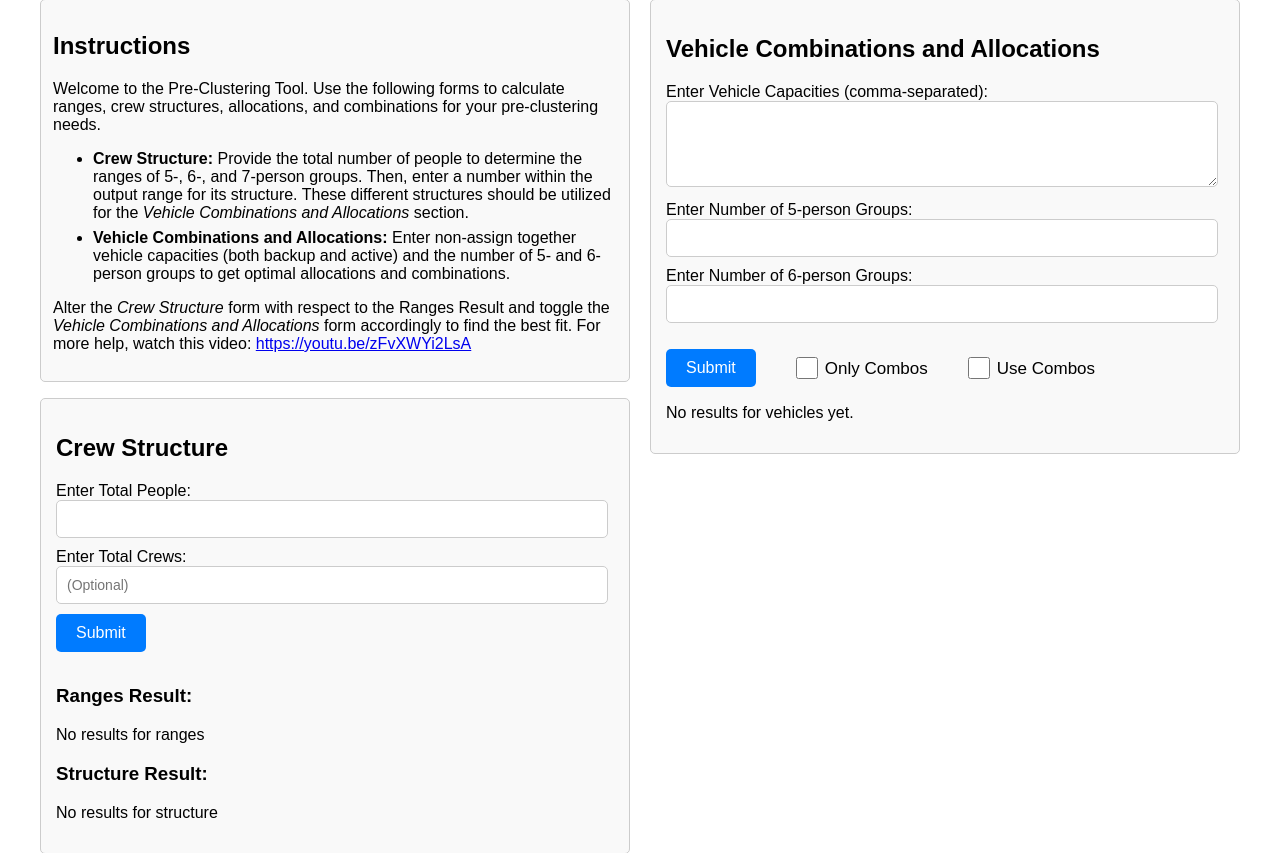
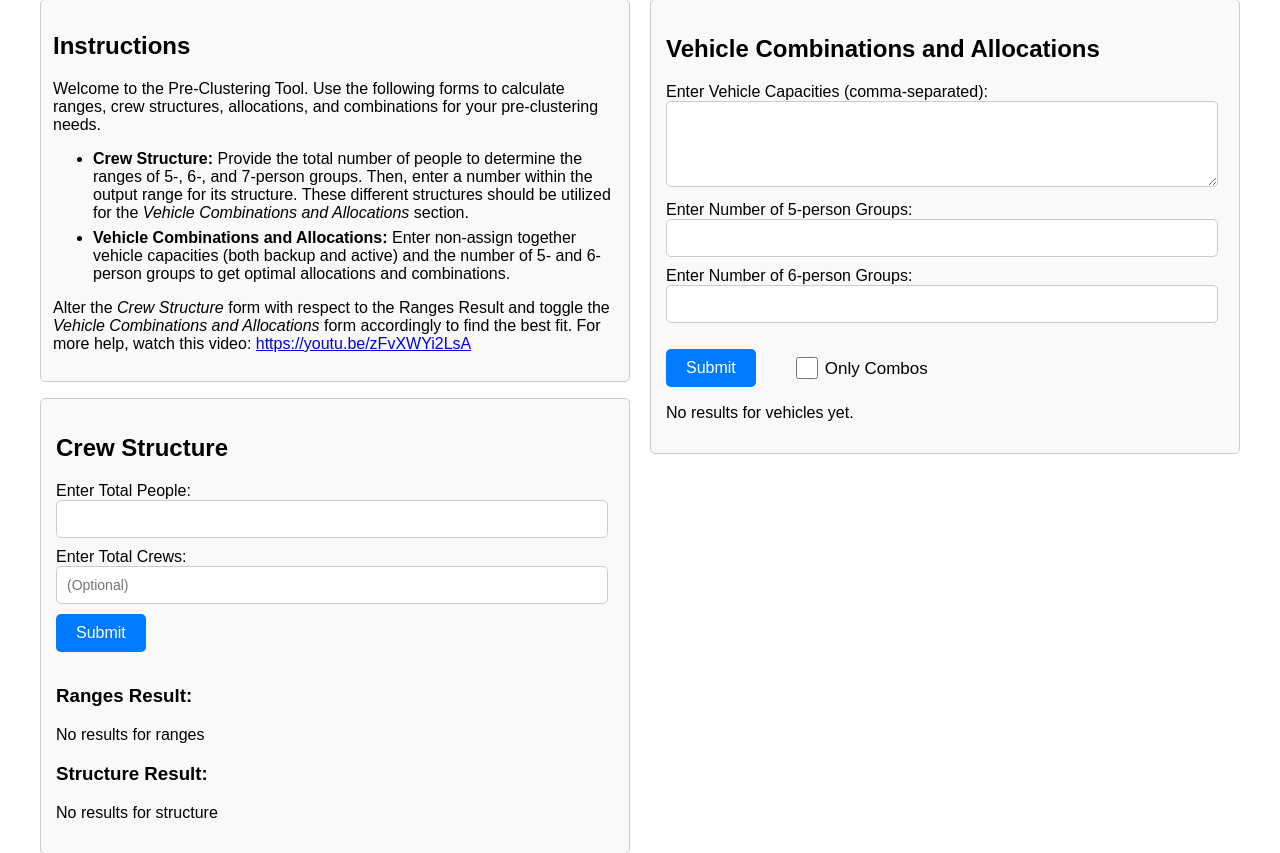
Before and after one commit to cbmckinstry/Pre-Clustering1, a Flask app: page / in a window 1280 px wide. Shown: the part 21-874 px from the top of the page. Run offline with Flask 3, Linux system fonts and the light colour scheme; data that the repository does not hold is empty.

Commit message:
Removed use combos

```diff
--- a/app.py
+++ b/app.py
@@ -270,7 +270,6 @@ def index():
     try:
         vehlist_input = request.form.get("vehlist", "").strip()
         pull_combinations = int(request.form.get("pull_combinations", 0))
-        use_combinations = int(request.form.get("use_combinations", 0))
         pers5 = int(request.form.get("pers5") or 0)
         pers6 = int(request.form.get("pers6") or 0)
         vehlist = [int(x.strip()) for x in vehlist_input.split(",") if x.strip()]
@@ -288,7 +287,6 @@ def index():
                     "pers5": pers5,
                     "pers6": pers6,
                     "pull_combinations": pull_combinations,
-                    "use_combinations": use_combinations,
                 },
             })
 
@@ -361,7 +359,7 @@ def index():
         session["alllist"] = alllist
         session["backupsize"] = backupsize
 
-        if pull_combinations==0 and use_combinations==0:
+        if pull_combinations==0:
             session["vehlist"] = vehlist
             session["pers5"] = pers5
             session["pers6"] = pers6
@@ -369,10 +367,6 @@ def index():
             session["vehlist"] = allone(combos.copy())
             session["pers6"] = totalhelp[1]
             session["pers5"] = totalhelp[0]
-        elif use_combinations!=0:
-            session["vehlist"]=sumAll(combos.copy(),vehlist)
-            session["pers6"] = pers6
-            session["pers5"] = pers5
 
         session["rem_vehs"] = rem_vehs
         session["results"] = [results[0], off]
@@ -462,7 +456,6 @@ def test_page():
     try:
         vehlist_input = request.form.get("vehlist", "").strip()
         pull_combinations = int(request.form.get("pull_combinations", 0))
-        use_combinations = int(request.form.get("use_combinations", 0))
         pers5 = int(request.form.get("pers5") or 0)
         pers6 = int(request.form.get("pers6") or 0)
         vehlist = [int(x.strip()) for x in vehlist_input.split(",") if x.strip()]
@@ -479,7 +472,6 @@ def test_page():
                     f"  5-Person: {pers5}",
                     f"  6-Person: {pers6}",
                     f"  Pull Combos: {pull_combinations}",
-                    f"  Use Combos: {use_combinations}",
                 ],
             )
 
@@ -551,7 +543,7 @@ def test_page():
         session["alllist"] = alllist
         session["backupsize"] = backupsize
 
-        if pull_combinations==0 and use_combinations==0:
+        if pull_combinations==0:
             session["vehlist"] = vehlist
             session["pers5"] = pers5
             session["pers6"] = pers6
@@ -559,10 +551,6 @@ def test_page():
             session["vehlist"] = allone(combos.copy())
             session["pers6"] = totalhelp[1]
             session["pers5"] = totalhelp[0]
-        elif use_combinations!=0:
-            session["vehlist"]=sumAll(combos.copy(),vehlist)
-            session["pers6"] = pers6
-            session["pers5"] = pers5
 
         session["rem_vehs"] = rem_vehs
         session["results"] = [results[0], off]
--- a/templates/index.html
+++ b/templates/index.html
@@ -1,26 +1,6 @@
 <!DOCTYPE html>
 <html lang="en">
 <head>
-    <script>
-        document.addEventListener("DOMContentLoaded", function () {
-            const pullCombinations = document.getElementById("pull_combinations");
-            const useCombinations = document.getElementById("use_combinations");
-
-            function handleCheckboxChange(event) {
-                if (event.target.checked) {
-
-                     if (event.target === pullCombinations) {
-                        useCombinations.checked = false;
-                    } else if (event.target === useCombinations) {
-                        pullCombinations.checked = false;
-                    }
-                }
-            }
-
-            pullCombinations.addEventListener("change", handleCheckboxChange);
-            useCombinations.addEventListener("change", handleCheckboxChange);
-        });
-    </script>
     <meta charset="UTF-8">
     <meta name="viewport" content="width=device-width, initial-scale=1.0">
     <title>Pre-Clustering Tool</title>
@@ -217,11 +197,6 @@
                     Only Combos
                 </label>
 
-                <label class="checkbox-label">
-                    <input type="checkbox" id="use_combinations" name="use_combinations" value="1"
-                            {% if use_combinations == 1 %} checked {% endif %}>
-                    Use Combos
-                </label>
             </div>
 
             <style>
--- a/templates/trainer.html
+++ b/templates/trainer.html
@@ -70,7 +70,6 @@
                 &nbsp;&nbsp;<span class="label">5-Person:</span>{{ inp.get("pers5", "NULL") }}
                 &nbsp;&nbsp;<span class="label">6-Person:</span>{{ inp.get("pers6", "NULL") }}
                 &nbsp;&nbsp;<span class="label">Pull Combos:</span>{{ inp.get("pull_combinations", "NULL") }}
-                &nbsp;&nbsp;<span class="label">Use Combos:</span>{{ inp.get("use_combinations", "NULL") }}
                 {% endif %}
 
                 {% endif %}
```
